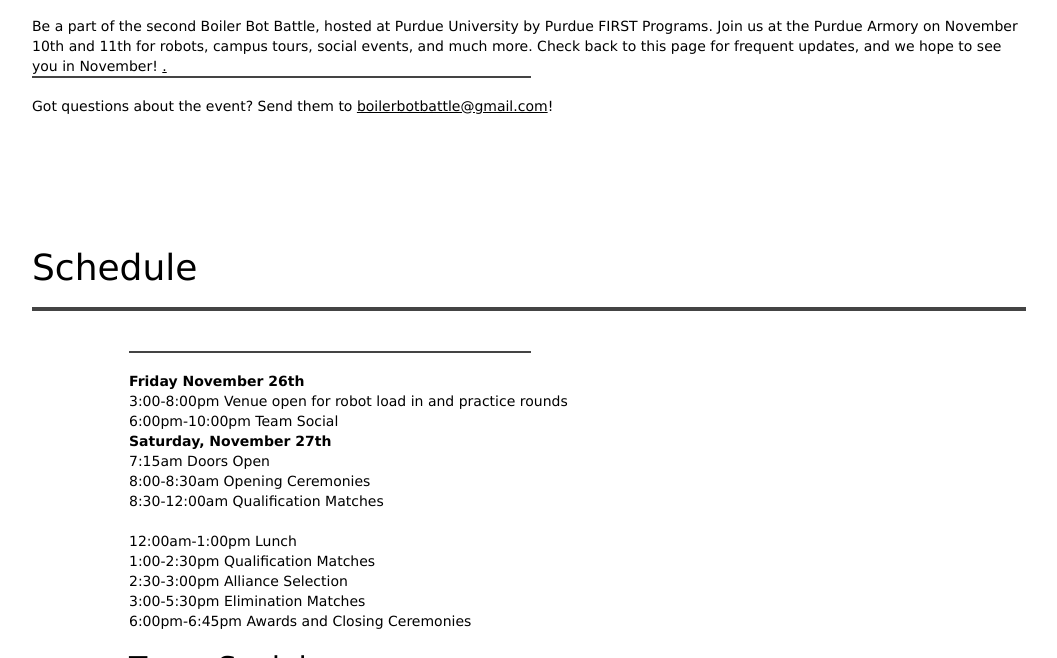
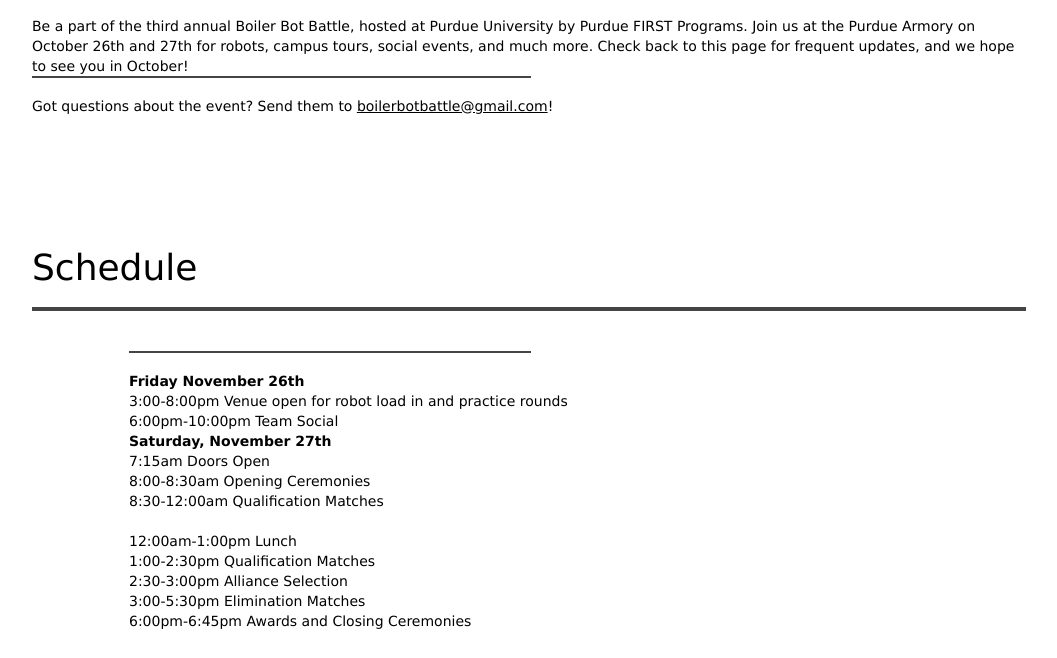
Before and after one commit to purduefirst/purduefirst.github.io, a Jekyll site: the page built from boilerbotbattle.html, in a window 1280 px wide and 900 px high, scrolled down 1212 px, cut to the strip 242-900 px from the top of the window. Shown: the whole strip, without its empty margins (111-1168 px from the left). Built offline with Jekyll 4.4.1, drawn with Linux system fonts in a browser that asks for light colours; some of the changed text lies outside the part shown.

Commit message:
Updated some dates and removed social temporarily

```diff
--- a/boilerbotbattle.html
+++ b/boilerbotbattle.html
@@ -17,7 +17,7 @@
         <iframe id="ytplayer" type="text/html" width="640" height="390" src="https://www.youtube.com/embed/UemgTq5iEEQ" frameborder="0"></iframe>
         <br />
         <br />
-        Be a part of the second Boiler Bot Battle, hosted at Purdue University by Purdue FIRST Programs. Join us at the Purdue Armory on November 10th and 11th for robots, campus tours, social events, and much more. Check back to this page for frequent updates, and we hope to see you in November! <a href="http://eepurl.com/b7lG-H">.</a>
+        Be a part of the third annual Boiler Bot Battle, hosted at Purdue University by Purdue FIRST Programs. Join us at the Purdue Armory on October 26th and 27th for robots, campus tours, social events, and much more. Check back to this page for frequent updates, and we hope to see you in October!
 
     <br>
     <hr class="medium-hr thin" />
@@ -59,7 +59,7 @@
         3:00-5:30pm Elimination Matches
         <br />
         6:00pm-6:45pm Awards and Closing Ceremonies
-
+      <!--
         <h2>Team Social</h2>
         <hr class="medium-hr thin" />
         <br />
@@ -80,7 +80,7 @@
     </div>
 </section>
 
-
+-->
 <section id="teams" class="primary-section">
 <div class="container">
         <h1>Teams</h1>
```
